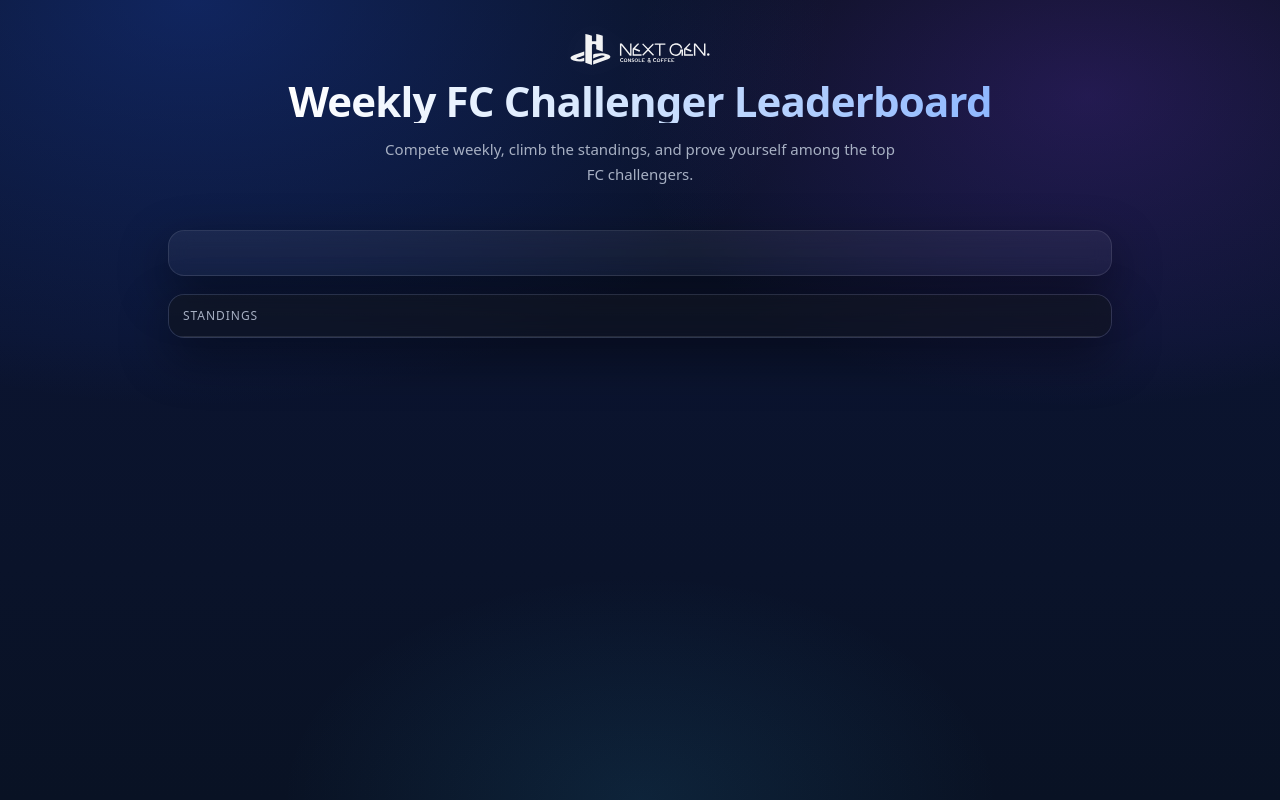
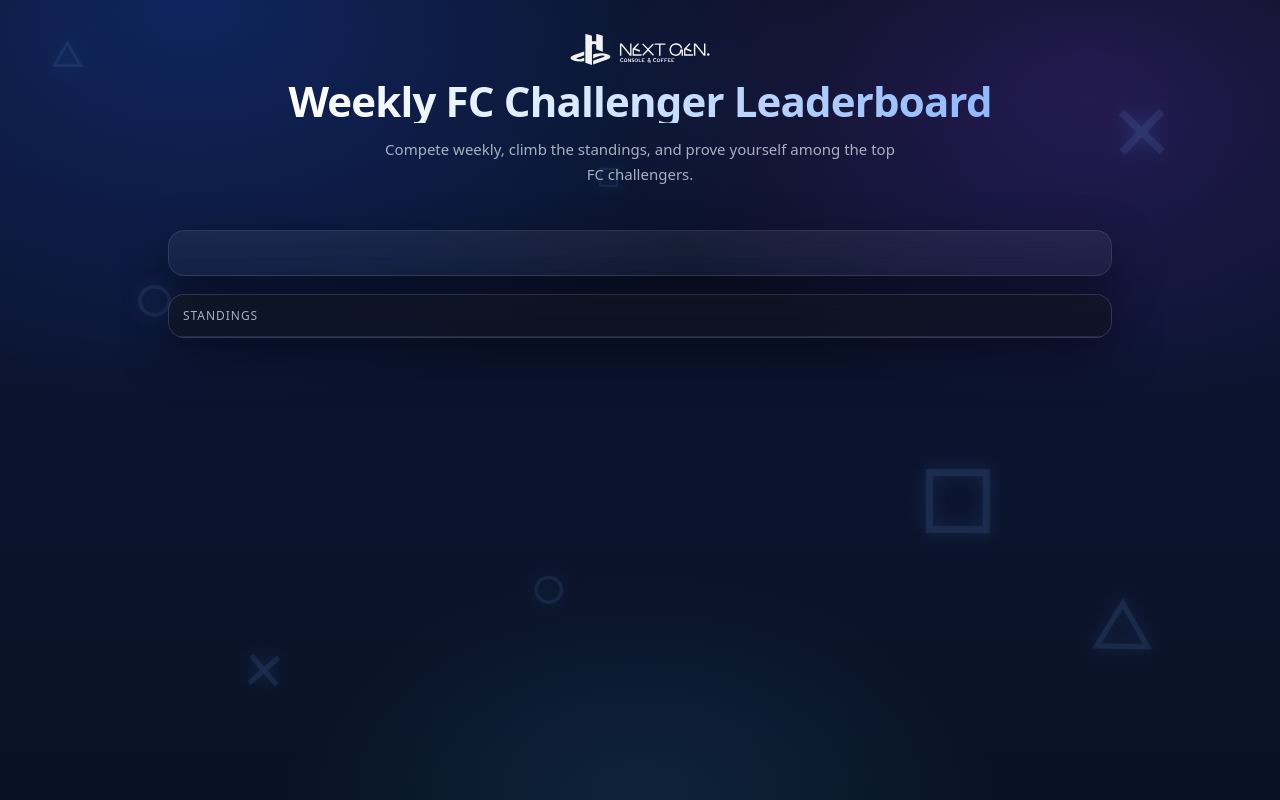
Before and after one commit to kiteAether/fc26-leaderboard, a FastAPI app: template app/templates/leaderboard.html in a window 1280 px wide. Run offline with FastAPI, Linux system fonts and the light colour scheme; the template is opened without the code that fills it, so the values that code supplies are empty.

Commit message:
Add floating PlayStation symbols to background

```diff
--- a/app/templates/leaderboard.html
+++ b/app/templates/leaderboard.html
@@ -54,7 +54,110 @@
       min-height:100vh;
     }
 
+        /* ===== PlayStation floating symbols background ===== */
+    .bgSymbols{
+      position:fixed;
+      inset:0;
+      overflow:hidden;
+      pointer-events:none;
+      z-index:0;
+    }
+
+    .bgSymbol{
+      position:absolute;
+      color:rgba(140, 190, 255, 0.10);
+      text-shadow:
+        0 0 18px rgba(96,165,250,.18),
+        0 0 42px rgba(79,70,229,.10);
+      user-select:none;
+      animation:floatDrift linear infinite;
+    }
+
+    .bgSymbol.s1{
+      top:7%;
+      left:4%;
+      font-size:34px;
+      animation-duration:24s;
+      animation-delay:-3s;
+    }
+
+    .bgSymbol.s2{
+      top:13%;
+      right:8%;
+      font-size:78px;
+      animation-duration:34s;
+      animation-delay:-8s;
+    }
+
+    .bgSymbol.s3{
+      top:36%;
+      left:10%;
+      font-size:44px;
+      animation-duration:28s;
+      animation-delay:-12s;
+    }
+
+    .bgSymbol.s4{
+      top:58%;
+      right:22%;
+      font-size:88px;
+      animation-duration:32s;
+      animation-delay:-6s;
+    }
+
+    .bgSymbol.s5{
+      bottom:10%;
+      left:18%;
+      font-size:54px;
+      animation-duration:30s;
+      animation-delay:-15s;
+    }
+
+    .bgSymbol.s6{
+      bottom:14%;
+      right:10%;
+      font-size:66px;
+      animation-duration:26s;
+      animation-delay:-10s;
+    }
+
+    .bgSymbol.s7{
+      top:74%;
+      left:42%;
+      font-size:38px;
+      animation-duration:22s;
+      animation-delay:-4s;
+    }
+
+    .bgSymbol.s8{
+      top:22%;
+      left:46%;
+      font-size:26px;
+      animation-duration:20s;
+      animation-delay:-7s;
+    }
+
+    @keyframes floatDrift{
+      0%{
+        transform:translate3d(0,0,0) rotate(0deg);
+      }
+      25%{
+        transform:translate3d(10px,-18px,0) rotate(6deg);
+      }
+      50%{
+        transform:translate3d(-8px,-30px,0) rotate(-4deg);
+      }
+      75%{
+        transform:translate3d(14px,-12px,0) rotate(5deg);
+      }
+      100%{
+        transform:translate3d(0,0,0) rotate(0deg);
+      }
+    }
+
     .container{
+      position:relative;
+      z-index:1;
       max-width:980px;
       margin:0 auto;
       padding:26px 18px 70px;
@@ -612,6 +715,16 @@
 </head>
 
 <body>
+  <div class="bgSymbols" aria-hidden="true">
+  <span class="bgSymbol s1">△</span>
+  <span class="bgSymbol s2">✕</span>
+  <span class="bgSymbol s3">○</span>
+  <span class="bgSymbol s4">□</span>
+  <span class="bgSymbol s5">✕</span>
+  <span class="bgSymbol s6">△</span>
+  <span class="bgSymbol s7">○</span>
+  <span class="bgSymbol s8">□</span>
+  </div>
   <div class="container">
 
     <div class="hero">
```
